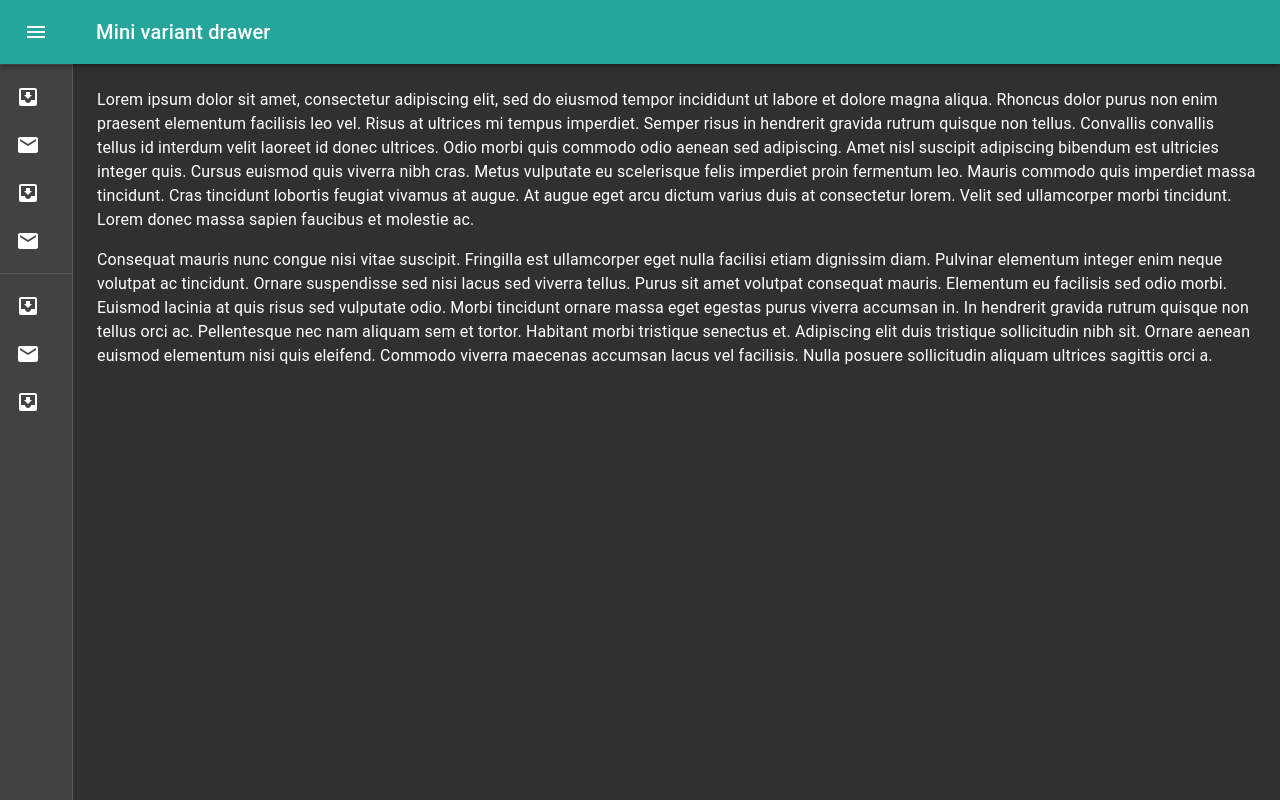
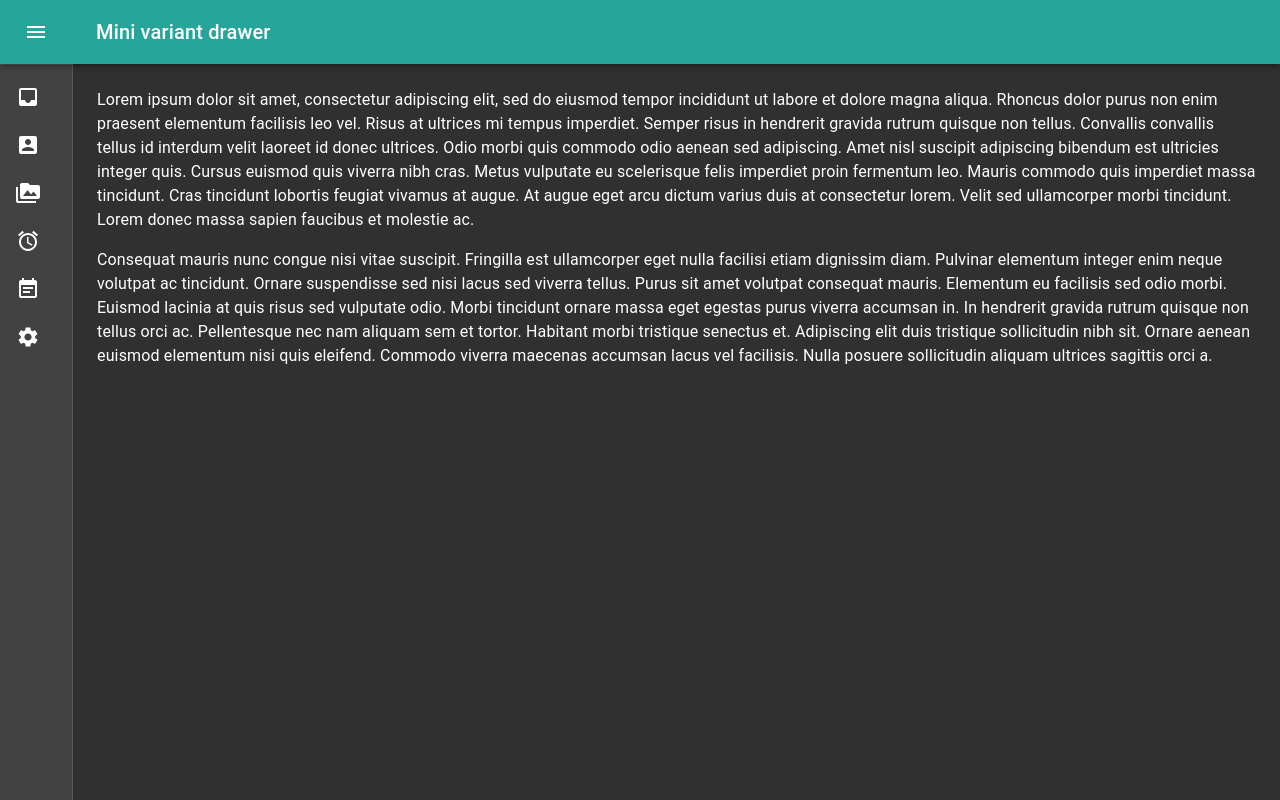
Before and after one commit to iding-ir/typescript-redux-mui-template, a React (Create React App) app: page / in a window 1280 px wide. Built offline with nearby package versions, Linux system fonts and the light colour scheme.

Commit message:
Make sidebar items render dynamically

```diff
--- a/src/components/Sidebar/Sidebar.tsx
+++ b/src/components/Sidebar/Sidebar.tsx
@@ -16,12 +16,14 @@ import ChevronRightIcon from "@material-ui/icons/ChevronRight";
 import ListItem from "@material-ui/core/ListItem";
 import ListItemIcon from "@material-ui/core/ListItemIcon";
 import ListItemText from "@material-ui/core/ListItemText";
-import InboxIcon from "@material-ui/icons/MoveToInbox";
-import MailIcon from "@material-ui/icons/Mail";
+import ExpandLess from "@material-ui/icons/ExpandLess";
+import ExpandMore from "@material-ui/icons/ExpandMore";
+import Collapse from "@material-ui/core/Collapse";
 import { useTranslation } from "react-i18next";
 
 import { drawerWidth } from "../../constants";
 import { closeSidebar } from "../../actions/sidebar";
+import { routes, IRoute, IRouteGroup, IRoutes } from "../../router/routes";
 
 const useStyles = makeStyles((theme: Theme) =>
   createStyles({
@@ -56,6 +58,9 @@ const useStyles = makeStyles((theme: Theme) =>
       // necessary for content to be below app bar
       ...theme.mixins.toolbar,
     },
+    nested: {
+      paddingLeft: theme.spacing(4),
+    },
   })
 );
 
@@ -66,35 +71,71 @@ const Sidebar = (props: IPropsSidebar) => {
   const theme = useTheme();
   const dispatch = useDispatch();
   const { t } = useTranslation();
+  const [open, setOpen] = React.useState<any>({});
 
-  const open = useSelector((state: any) => state.sidebar.open);
+  const sidebarOpen = useSelector((state: any) => state.sidebar.open);
 
   const handleDrawerClose = () => {
     dispatch(closeSidebar());
   };
 
-  const renderList = (list: string[]) => {
-    return list.map((text, index) => (
-      <ListItem button key={text}>
-        <ListItemIcon>
-          {index % 2 === 0 ? <InboxIcon /> : <MailIcon />}
-        </ListItemIcon>
-        <ListItemText primary={text} />
-      </ListItem>
-    ));
+  const renderList = (list: IRoutes, nested: boolean) => {
+    const renderItems = () => {
+      return list.map((item: IRoute | IRouteGroup) => {
+        const handleClick = () => {
+          setOpen({ ...open, [item.key]: !open[item.key] });
+        };
+
+        const className = clsx({
+          [classes.nested]: nested,
+        });
+
+        const renderCollapse = () => {
+          if ("items" in item) {
+            return (
+              <Collapse in={open[item.key]} timeout="auto" unmountOnExit>
+                {renderList(item.items, true)}
+              </Collapse>
+            );
+          }
+        };
+
+        const renderCollapseIcon = () => {
+          if ("items" in item) {
+            return open[item.key] ? <ExpandLess /> : <ExpandMore />;
+          }
+        };
+
+        return (
+          <div key={item.key}>
+            <ListItem button className={className} onClick={handleClick}>
+              <ListItemIcon>{item.icon}</ListItemIcon>
+
+              <ListItemText primary={t(item.label)} />
+
+              {renderCollapseIcon()}
+            </ListItem>
+
+            {renderCollapse()}
+          </div>
+        );
+      });
+    };
+
+    return <List>{renderItems()}</List>;
   };
 
   return (
     <Drawer
       variant="permanent"
       className={clsx(classes.drawer, {
-        [classes.drawerOpen]: open,
-        [classes.drawerClose]: !open,
+        [classes.drawerOpen]: sidebarOpen,
+        [classes.drawerClose]: !sidebarOpen,
       })}
       classes={{
         paper: clsx({
-          [classes.drawerOpen]: open,
-          [classes.drawerClose]: !open,
+          [classes.drawerOpen]: sidebarOpen,
+          [classes.drawerClose]: !sidebarOpen,
         }),
       }}
     >
@@ -110,20 +151,7 @@ const Sidebar = (props: IPropsSidebar) => {
 
       <Divider />
 
-      <List>
-        {renderList([
-          t("sidebar.inbox"),
-          t("sidebar.starred"),
-          t("sidebar.send"),
-          t("sidebar.drafts"),
-        ])}
-      </List>
-
-      <Divider />
-
-      <List>
-        {renderList([t("sidebar.all"), t("sidebar.trash"), t("sidebar.spam")])}
-      </List>
+      {renderList(routes, false)}
     </Drawer>
   );
 };
--- a/src/localization/languages/en.ts
+++ b/src/localization/languages/en.ts
@@ -4,12 +4,14 @@ export default {
   },
   sidebar: {
     inbox: "Inbox",
-    starred: "Starred",
-    send: "Send email",
-    drafts: "Drafts",
-    all: "All mail",
-    trash: "Trash",
-    spam: "Spam",
+    profile: "Profile",
+    multimedia: "Multimedia",
+    photo: "Photo",
+    video: "Video",
+    audio: "Audio",
+    schedule: "Schedule",
+    notes: "Notes",
+    settings: "Settings",
   },
   content: {
     p1:
--- /dev/null
+++ b/src/router/routes.tsx
@@ -0,0 +1,72 @@
+import React from "react";
+import Inbox from "@material-ui/icons/Inbox";
+import Profile from "@material-ui/icons/AccountBox";
+import Multimedia from "@material-ui/icons/PermMedia";
+import Photo from "@material-ui/icons/PhotoCamera";
+import Video from "@material-ui/icons/Movie";
+import Audio from "@material-ui/icons/Audiotrack";
+import Schedule from "@material-ui/icons/Alarm";
+import Notes from "@material-ui/icons/EventNote";
+import Settings from "@material-ui/icons/Settings";
+
+export interface IRoute {
+  key: string;
+  label: string;
+  icon: JSX.Element;
+}
+
+export interface IRouteGroup extends IRoute {
+  items: IRoutes;
+}
+
+export type IRoutes = (IRoute | IRouteGroup)[];
+
+export const routes: IRoutes = [
+  {
+    key: 'inbox',
+    label: "sidebar.inbox",
+    icon: <Inbox />,
+  },
+  {
+    key: 'profile',
+    label: "sidebar.profile",
+    icon: <Profile />,
+  },
+  {
+    key: 'multimedia',
+    label: "sidebar.multimedia",
+    icon: <Multimedia />,
+    items: [
+      {
+        key: 'photo',
+        label: "sidebar.photo",
+        icon: <Photo />,
+      },
+      {
+        key: 'video',
+        label: "sidebar.video",
+        icon: <Video />,
+      },
+      {
+        key: 'audio',
+        label: "sidebar.audio",
+        icon: <Audio />,
+      },
+    ],
+  },
+  {
+    key: 'schedule',
+    label: "sidebar.schedule",
+    icon: <Schedule />,
+  },
+  {
+    key: 'notes',
+    label: "sidebar.notes",
+    icon: <Notes />,
+  },
+  {
+    key: 'settings',
+    label: "sidebar.settings",
+    icon: <Settings />,
+  },
+];
```
